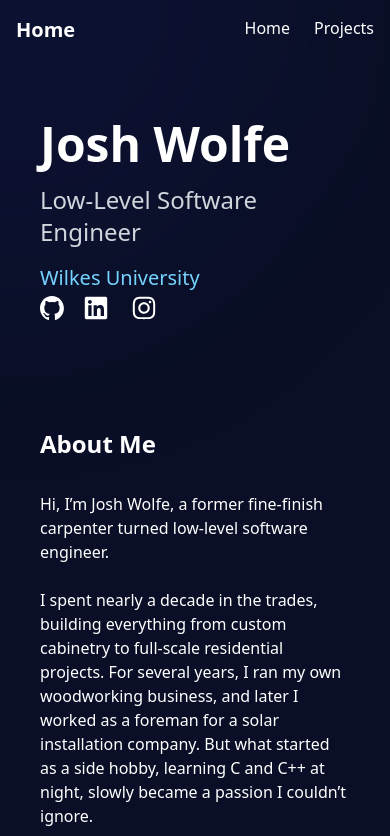
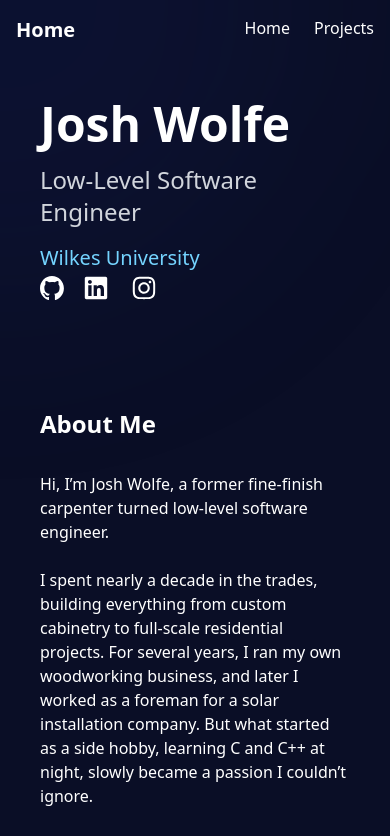
Before and after one commit to jpwol/jpwol.github.io, a Vue app: page / in a window 390 px wide. Shown: the top 836 px of the page. Built offline with nearby package versions, Linux system fonts and the light colour scheme.

Commit message:
fixed layout for mobile

```diff
--- a/src/components/Nav.vue
+++ b/src/components/Nav.vue
@@ -1,6 +1,6 @@
 <template>
   <nav
-    class="fixed top-0 w-full z-50 bg-none text-white p-4 flex justify-between items-around"
+    class="lg:fixed top-0 w-full z-50 bg-none text-white p-4 flex justify-between items-around"
   >
     <div class="text-xl font-bold pr-5">{{ pageTitle }}</div>
 
--- a/src/pages/Home.vue
+++ b/src/pages/Home.vue
@@ -3,7 +3,7 @@
     <div
       class="w-full lg:fixed lg:left-20 lg:h-screen lg:w-1/2 p-10 z-10 flex flex-col justify-between"
     >
-      <header class="space-y-4 mt-20">
+      <header class="space-y-4 lg:mt-20">
         <h1 class="text-5xl font-bold">Josh Wolfe</h1>
         <h2 class="text-2xl text-gray-300">Low-Level Software Engineer</h2>
         <a
```
